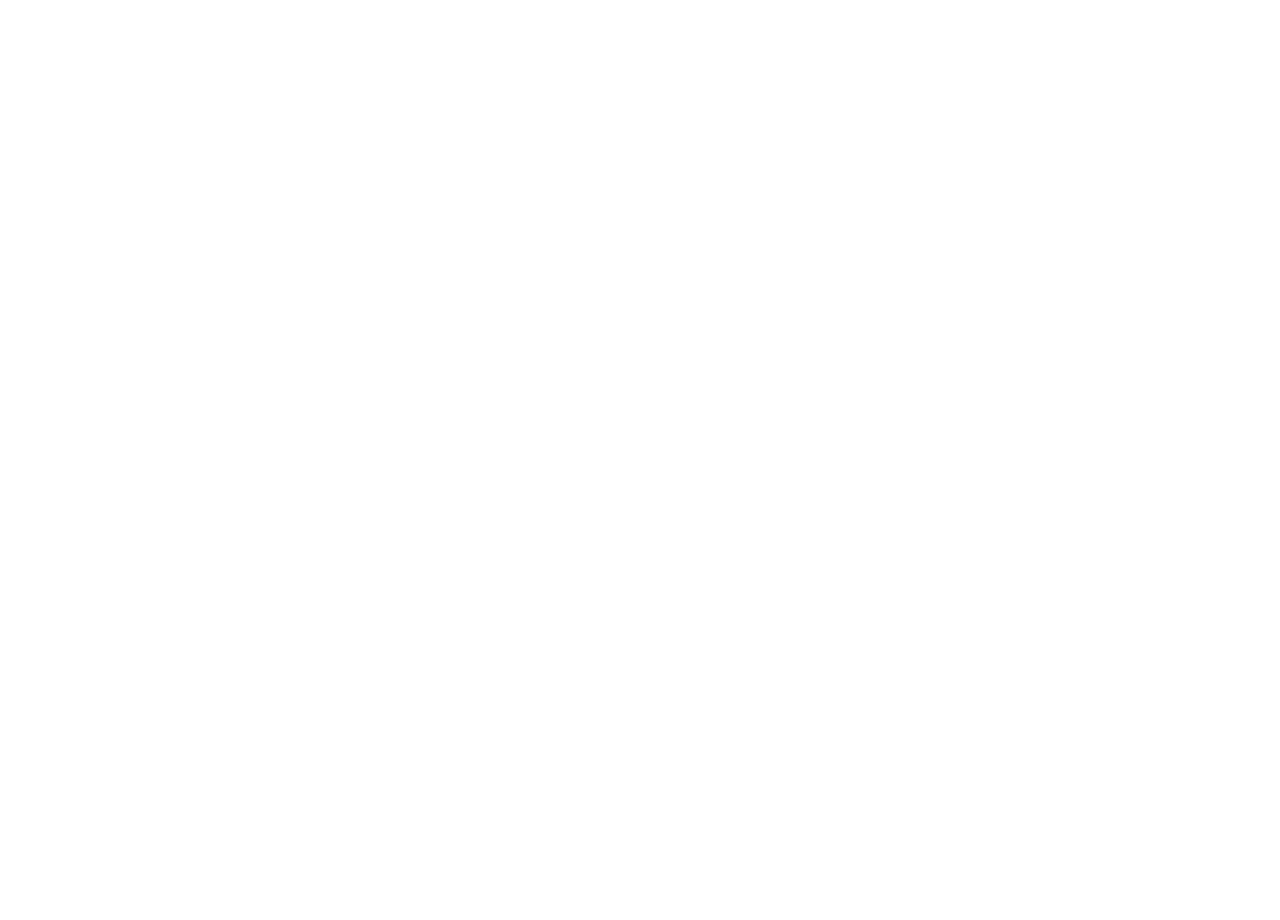
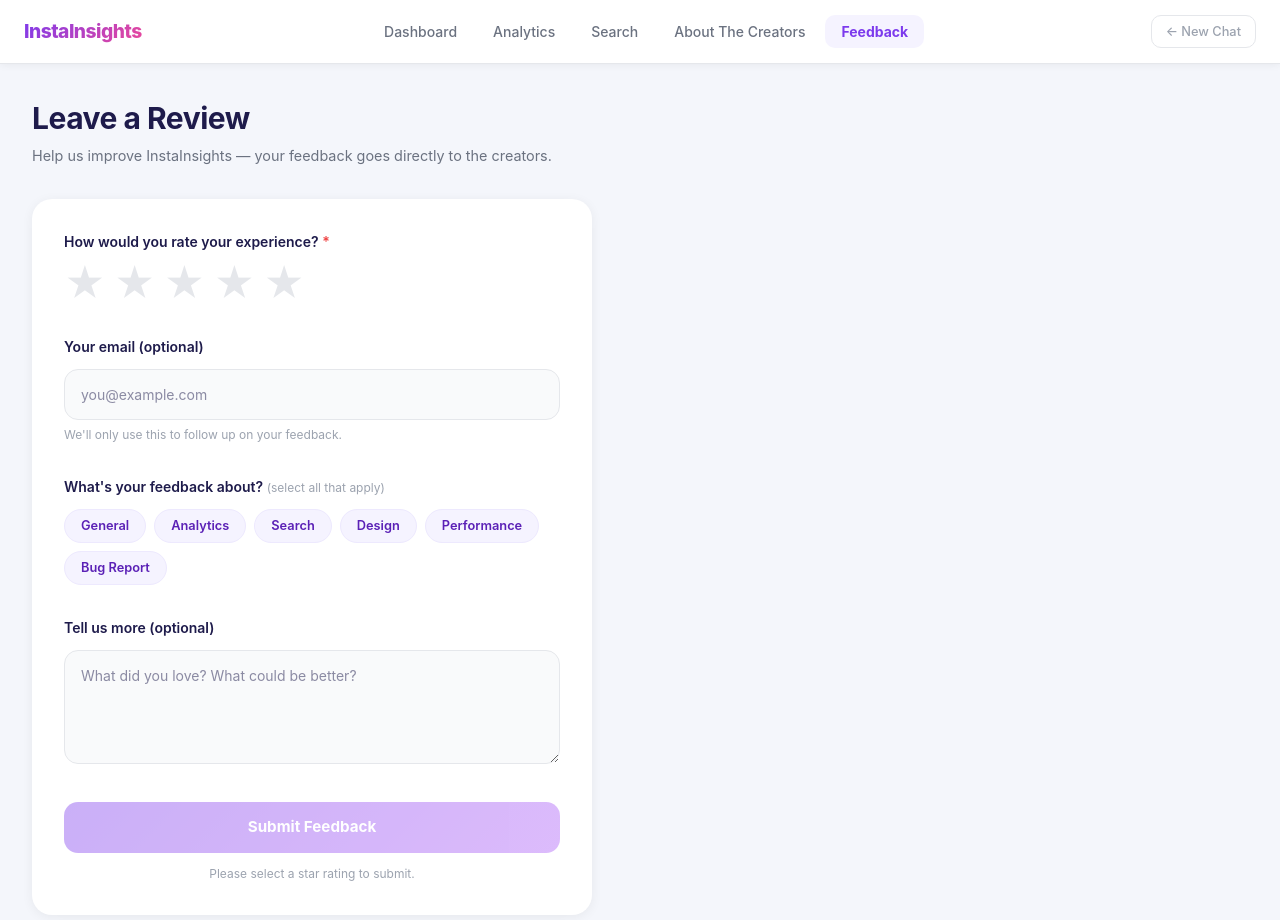
Before and after one commit to hamzaTheZeeshan/InstaInsights, a React (Vite) app: page /feedback in a window 1280 px wide. Before the commit this address had no page. Shown: the top 920 px of the page. Before the commit the page ends 800 px from the top, so only its background shows below. Built offline with nearby package versions, Linux system fonts and the light colour scheme.

Commit message:
Added the feedback option

```diff
--- a/src/App.tsx
+++ b/src/App.tsx
@@ -5,6 +5,7 @@
 import SearchPage from './pages/SearchPage';
 import CreatorsPage from './pages/CreatorsPage';
 import SelectInboxPage from './pages/SelectInboxPage';
+import FeedbackPage from './pages/FeedbackPage';
 
 function App() {
   return (
@@ -16,6 +17,7 @@
         <Route path="/analytics" element={<AnalyticsPage />} />
         <Route path="/search" element={<SearchPage />} />
         <Route path="/creators" element={<CreatorsPage />} />
+        <Route path="/feedback" element={<FeedbackPage />} />
       </Routes>
     </BrowserRouter>
   );
--- a/src/components/Layout/Navbar.tsx
+++ b/src/components/Layout/Navbar.tsx
@@ -15,6 +15,7 @@
   { path: '/analytics', label: 'Analytics' },
   { path: '/search', label: 'Search' },
   { path: '/creators', label: 'About The Creators' },
+  { path: '/feedback', label: 'Feedback' },
 ];
 
   const handleReset = () => {
--- /dev/null
+++ b/src/pages/FeedbackPage.css
@@ -0,0 +1,226 @@
+.feedback-page {
+  padding: 2rem;
+  background-color: #f4f6fb;
+  min-height: 100vh;
+}
+
+.feedback-header {
+  margin-bottom: 2rem;
+}
+
+.feedback-title {
+  font-size: 1.875rem;
+  font-weight: 700;
+  color: #1e1b4b;
+  margin: 0 0 0.25rem 0;
+  letter-spacing: -0.5px;
+}
+
+.feedback-subtitle {
+  font-size: 0.9rem;
+  color: #6b7280;
+  margin: 0;
+}
+
+.feedback-card {
+  background: #ffffff;
+  border-radius: 1.25rem;
+  padding: 2rem;
+  box-shadow: 0 2px 12px rgba(0, 0, 0, 0.06);
+  max-width: 560px;
+}
+
+.feedback-section {
+  margin-bottom: 2rem;
+}
+
+.feedback-label {
+  font-size: 0.875rem;
+  font-weight: 600;
+  color: #1e1b4b;
+  margin: 0 0 0.75rem 0;
+}
+
+/* Stars */
+.feedback-stars {
+  display: flex;
+  gap: 0.5rem;
+}
+
+.star-btn {
+  background: none;
+  border: none;
+  font-size: 2.5rem;
+  cursor: pointer;
+  color: #e5e7eb;
+  transition: color 0.15s ease, transform 0.15s ease;
+  padding: 0;
+  line-height: 1;
+}
+
+.star-btn--active {
+  color: #f59e0b;
+  transform: scale(1.1);
+}
+
+.feedback-rating-label {
+  font-size: 0.8rem;
+  font-weight: 600;
+  color: #7c3aed;
+  margin: 0.5rem 0 0 0;
+}
+
+/* Categories */
+.feedback-categories {
+  display: flex;
+  flex-wrap: wrap;
+  gap: 0.5rem;
+}
+
+.category-btn {
+  background: #f5f3ff;
+  border: 1.5px solid #ede9fe;
+  color: #5b21b6;
+  font-size: 0.8rem;
+  font-weight: 600;
+  padding: 0.4rem 1rem;
+  border-radius: 999px;
+  cursor: pointer;
+  transition: background 0.15s ease, border-color 0.15s ease;
+}
+
+.category-btn:hover {
+  background: #ede9fe;
+}
+
+.category-btn--active {
+  background: linear-gradient(135deg, #7c3aed 0%, #a855f7 100%);
+  border-color: transparent;
+  color: #fff;
+}
+
+/* Textarea */
+.feedback-textarea {
+  width: 100%;
+  background: #f9fafb;
+  border: 1.5px solid #e5e7eb;
+  border-radius: 0.875rem;
+  padding: 0.875rem 1rem;
+  font-size: 0.875rem;
+  color: #1e1b4b;
+  outline: none;
+  resize: vertical;
+  font-family: inherit;
+  box-sizing: border-box;
+  transition: border-color 0.2s ease;
+}
+
+.feedback-textarea:focus {
+  border-color: #7c3aed;
+}
+
+/* Submit */
+.feedback-submit {
+  width: 100%;
+  background: linear-gradient(135deg, #7c3aed 0%, #a855f7 100%);
+  color: #fff;
+  border: none;
+  border-radius: 0.875rem;
+  padding: 0.875rem;
+  font-size: 0.95rem;
+  font-weight: 700;
+  cursor: pointer;
+  transition: opacity 0.2s ease, transform 0.2s ease;
+}
+
+.feedback-submit:hover {
+  opacity: 0.9;
+  transform: translateY(-1px);
+}
+
+.feedback-submit--disabled {
+  opacity: 0.4;
+  cursor: not-allowed;
+  transform: none;
+}
+
+/* Success */
+.feedback-success {
+  text-align: center;
+  padding: 4rem 2rem;
+  background: #ffffff;
+  border-radius: 1.25rem;
+  box-shadow: 0 2px 12px rgba(0, 0, 0, 0.06);
+  max-width: 400px;
+  margin: 0 auto;
+}
+
+.feedback-success-icon {
+  font-size: 3rem;
+  margin-bottom: 1rem;
+}
+
+.feedback-success-title {
+  font-size: 1.5rem;
+  font-weight: 700;
+  color: #1e1b4b;
+  margin: 0 0 0.5rem 0;
+}
+
+.feedback-success-text {
+  font-size: 0.875rem;
+  color: #6b7280;
+  line-height: 1.6;
+  margin: 0;
+}
+
+.feedback-required {
+  color: #ef4444;
+}
+
+.feedback-hint {
+  font-size: 0.75rem;
+  color: #9ca3af;
+  margin: 0.4rem 0 0 0;
+}
+
+.feedback-hint-inline {
+  font-size: 0.75rem;
+  color: #9ca3af;
+  font-weight: 400;
+}
+
+.feedback-input {
+  width: 100%;
+  background: #f9fafb;
+  border: 1.5px solid #e5e7eb;
+  border-radius: 0.875rem;
+  padding: 0.875rem 1rem;
+  font-size: 0.875rem;
+  color: #1e1b4b;
+  outline: none;
+  box-sizing: border-box;
+  font-family: inherit;
+  transition: border-color 0.2s ease;
+}
+
+.feedback-input:focus {
+  border-color: #7c3aed;
+}
+
+.feedback-submit-hint {
+  text-align: center;
+  font-size: 0.75rem;
+  color: #9ca3af;
+  margin: 0.75rem 0 0 0;
+}
+
+.feedback-error {
+  color: #ef4444;
+  font-size: 0.8rem;
+  margin: 0 0 1rem 0;
+  background: #fef2f2;
+  border: 1px solid #fecaca;
+  border-radius: 0.75rem;
+  padding: 0.75rem 1rem;
+}
--- /dev/null
+++ b/src/pages/FeedbackPage.tsx
@@ -0,0 +1,165 @@
+import { useState } from 'react';
+import Layout from '../components/Layout/Layout';
+import './FeedbackPage.css';
+
+const RATINGS = [1, 2, 3, 4, 5];
+const CATEGORIES = ['General', 'Analytics', 'Search', 'Design', 'Performance', 'Bug Report'];
+const FORMSPREE_URL = 'https://formspree.io/f/mqevqrdo';
+
+export default function FeedbackPage() {
+  const [rating, setRating] = useState<number | null>(null);
+  const [hovered, setHovered] = useState<number | null>(null);
+  const [categories, setCategories] = useState<string[]>([]);
+  const [email, setEmail] = useState('');
+  const [message, setMessage] = useState('');
+  const [submitted, setSubmitted] = useState(false);
+  const [isSubmitting, setIsSubmitting] = useState(false);
+  const [submitError, setSubmitError] = useState<string | null>(null);
+
+  const toggleCategory = (c: string) => {
+    setCategories(prev =>
+      prev.includes(c) ? prev.filter(x => x !== c) : [...prev, c]
+    );
+  };
+
+  const handleSubmit = async () => {
+    if (!rating) return;
+    setIsSubmitting(true);
+    setSubmitError(null);
+
+    try {
+      const res = await fetch(FORMSPREE_URL, {
+        method: 'POST',
+        headers: { 'Content-Type': 'application/json' },
+        body: JSON.stringify({
+          rating: `${rating} / 5 stars`,
+          email: email || 'Not provided',
+          categories: categories.length > 0 ? categories.join(', ') : 'Not selected',
+          message: message || 'No message provided',
+        }),
+      });
+
+      if (!res.ok) throw new Error('Submission failed.');
+      setSubmitted(true);
+    } catch {
+      setSubmitError('Something went wrong. Please try again.');
+    } finally {
+      setIsSubmitting(false);
+    }
+  };
+
+  if (submitted) {
+    return (
+      <Layout>
+        <div className="feedback-page">
+          <div className="feedback-success">
+            <div className="feedback-success-icon">🎉</div>
+            <h2 className="feedback-success-title">Thank you!</h2>
+            <p className="feedback-success-text">
+              Your feedback means a lot to us. We'll use it to keep improving InstaInsights.
+            </p>
+          </div>
+        </div>
+      </Layout>
+    );
+  }
+
+  return (
+    <Layout>
+      <div className="feedback-page">
+        <div className="feedback-header">
+          <h1 className="feedback-title">Leave a Review</h1>
+          <p className="feedback-subtitle">Help us improve InstaInsights — your feedback goes directly to the creators.</p>
+        </div>
+
+        <div className="feedback-card">
+
+          {/* Star rating */}
+          <div className="feedback-section">
+            <p className="feedback-label">How would you rate your experience? <span className="feedback-required">*</span></p>
+            <div className="feedback-stars">
+              {RATINGS.map(r => (
+                <button
+                  key={r}
+                  className={`star-btn ${(hovered ?? rating ?? 0) >= r ? 'star-btn--active' : ''}`}
+                  onMouseEnter={() => setHovered(r)}
+                  onMouseLeave={() => setHovered(null)}
+                  onClick={() => setRating(r)}
+                >
+                  ★
+                </button>
+              ))}
+            </div>
+            {rating && (
+              <p className="feedback-rating-label">
+                {['', 'Poor', 'Fair', 'Good', 'Great', 'Excellent!'][rating]}
+              </p>
+            )}
+          </div>
+
+          {/* Email */}
+          <div className="feedback-section">
+            <p className="feedback-label">Your email (optional)</p>
+            <input
+              type="email"
+              value={email}
+              onChange={e => setEmail(e.target.value)}
+              placeholder="you@example.com"
+              className="feedback-input"
+            />
+            <p className="feedback-hint">We'll only use this to follow up on your feedback.</p>
+          </div>
+
+          {/* Categories */}
+          <div className="feedback-section">
+            <p className="feedback-label">
+              What's your feedback about?{' '}
+              <span className="feedback-hint-inline">(select all that apply)</span>
+            </p>
+            <div className="feedback-categories">
+              {CATEGORIES.map(c => (
+                <button
+                  key={c}
+                  onClick={() => toggleCategory(c)}
+                  className={`category-btn ${categories.includes(c) ? 'category-btn--active' : ''}`}
+                >
+                  {categories.includes(c) ? '✓ ' : ''}{c}
+                </button>
+              ))}
+            </div>
+          </div>
+
+          {/* Message */}
+          <div className="feedback-section">
+            <p className="feedback-label">Tell us more (optional)</p>
+            <textarea
+              value={message}
+              onChange={e => setMessage(e.target.value)}
+              placeholder="What did you love? What could be better?"
+              className="feedback-textarea"
+              rows={4}
+            />
+          </div>
+
+          {/* Error */}
+          {submitError && (
+            <p className="feedback-error">{submitError}</p>
+          )}
+
+          {/* Submit */}
+          <button
+            onClick={handleSubmit}
+            disabled={!rating || isSubmitting}
+            className={`feedback-submit ${!rating || isSubmitting ? 'feedback-submit--disabled' : ''}`}
+          >
+            {isSubmitting ? 'Submitting...' : 'Submit Feedback'}
+          </button>
+
+          {!rating && (
+            <p className="feedback-submit-hint">Please select a star rating to submit.</p>
+          )}
+        </div>
+      </div>
+    </Layout>
+  );
+}
```
Lines whose indentation alone changed are shown as unchanged.
